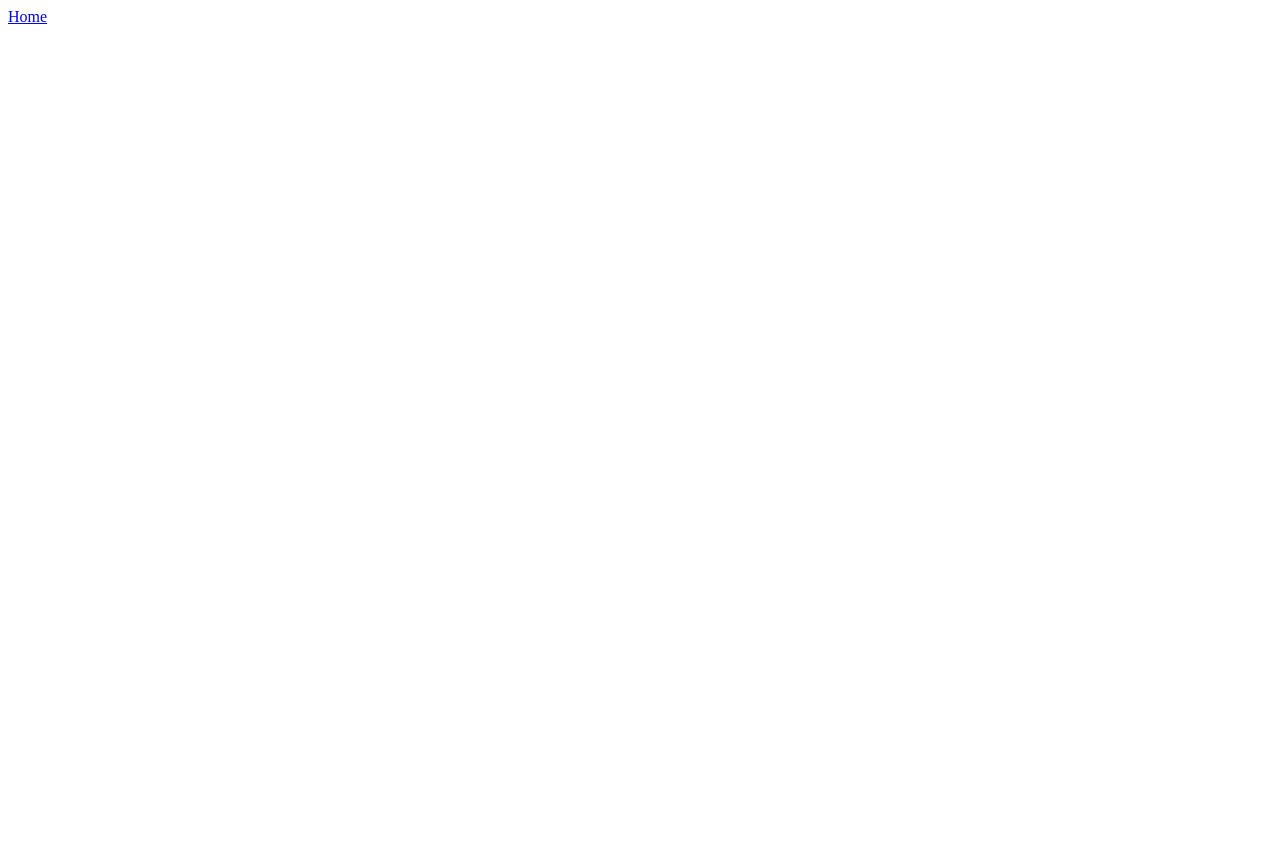
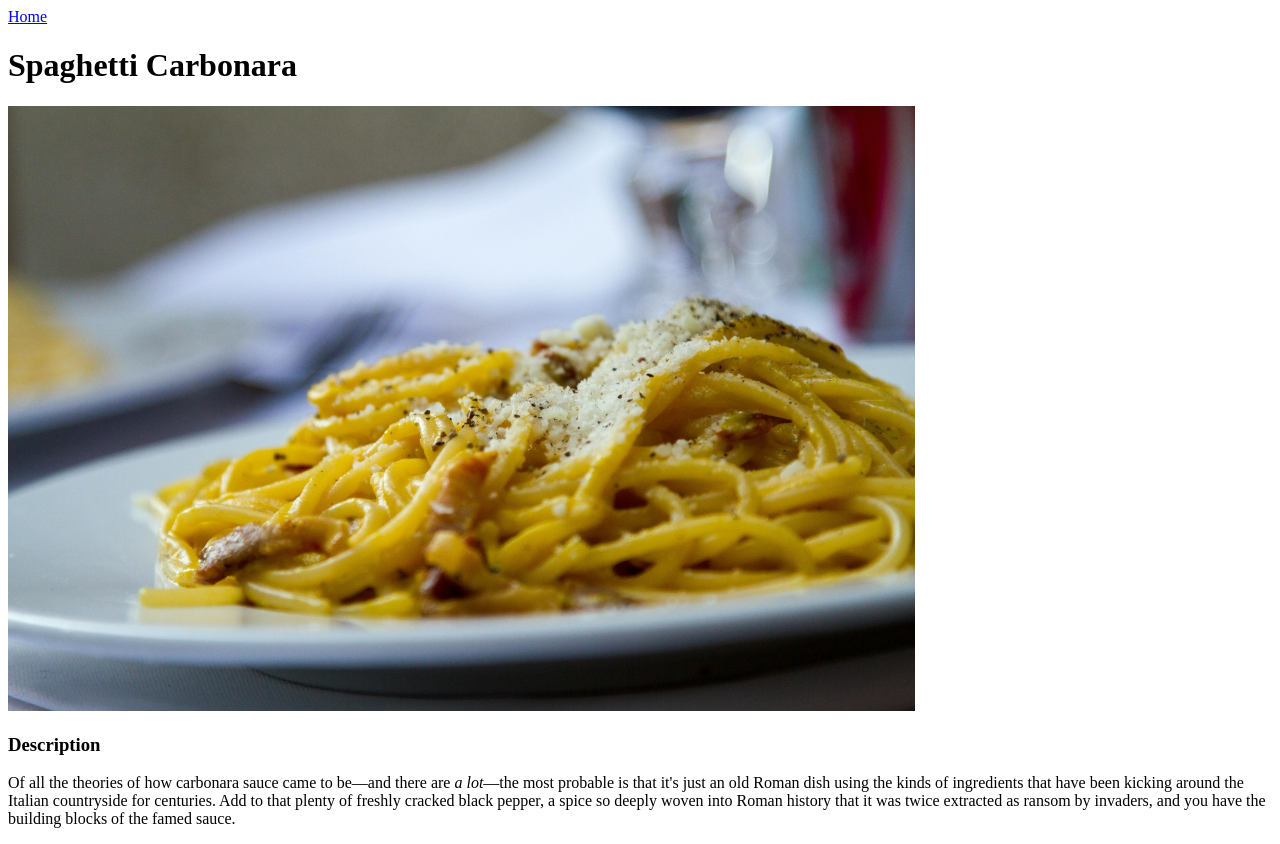
Before and after one commit to mb-nyc/odin-recipes, a plain HTML site: page recipes/carbonara.html in a window 1280 px wide. Before the commit the page ends 800 px from the top, so only its background shows below. Drawn offline with Linux system fonts and the light colour scheme.

Commit message:
Add image and description to carbonara page
You need a nice image and story to entice people.

```diff
--- a/recipes/carbonara.html
+++ b/recipes/carbonara.html
@@ -6,7 +6,15 @@
     </head>
 
     <body>
-        <title>Spaghetti Carbonara</title>
         <a href="../index.html">Home</a>
+        <h1>Spaghetti Carbonara</h1>
+        <img src="../img/carbonara.jpg" alt="Plate of pasta carbonara" width="907" height="605">
+        <h3>Description</h3>
+        <p>Of all the theories of how carbonara sauce came to be—and there are <em>a lot</em>—the most
+            probable is that it's just an old Roman dish using the kinds of ingredients that have been
+            kicking around the Italian countryside for centuries. Add to that plenty of freshly cracked
+            black pepper, a spice so deeply woven into Roman history that it was twice extracted as ransom by
+            invaders, and you have the building blocks of the famed sauce.
+        </p>
     </body>
 </html>
```
Also changed, not shown: img/carbonara.jpg (added).
